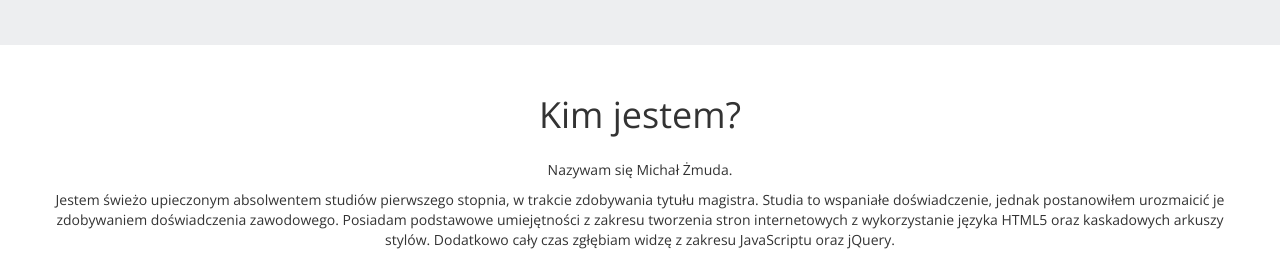
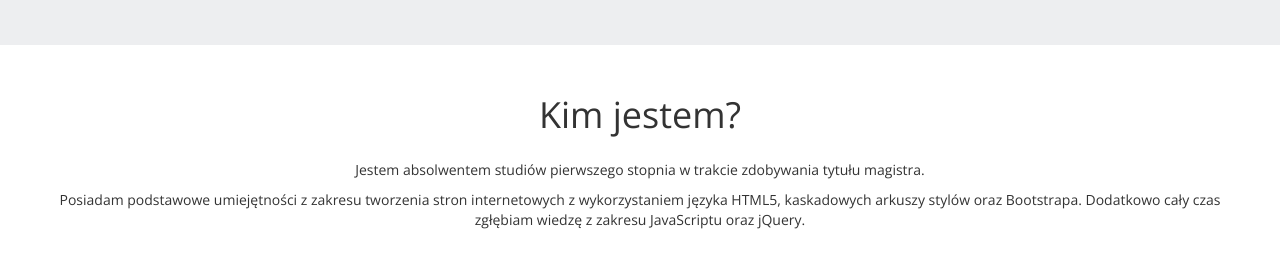
Before and after one commit to MichalZmu/CV-page, a plain HTML site: page index.html in a window 1280 px wide. Shown: the part 696-952 px from the top of the page. Drawn offline with nearby package versions, Linux system fonts and the light colour scheme.

Commit message:
0.0.7.6.1
Add new "about me" text

```diff
--- a/index.html
+++ b/index.html
@@ -55,13 +55,10 @@
 	<div class="row text-center">
 
 		<h1>Kim jestem?</h1>
-		<p>
-            Nazywam się Michał Żmuda.</p>
+		<p>Jestem absolwentem studiów pierwszego stopnia w trakcie zdobywania tytułu magistra.</p>
 
-		    <p>Jestem świeżo upieczonym absolwentem studiów pierwszego stopnia, w trakcie zdobywania tytułu magistra. Studia to wspaniałe doświadczenie, jednak postanowiłem urozmaicić je zdobywaniem doświadczenia  zawodowego.
+<p>Posiadam podstawowe umiejętności z zakresu tworzenia stron internetowych z wykorzystaniem języka HTML5, kaskadowych arkuszy stylów oraz Bootstrapa. Dodatkowo cały czas zgłębiam wiedzę z zakresu JavaScriptu oraz jQuery.  </p>
 
-            Posiadam podstawowe umiejętności z zakresu tworzenia stron internetowych z wykorzystanie języka HTML5 oraz kaskadowych arkuszy stylów. Dodatkowo cały czas zgłębiam widzę z zakresu JavaScriptu oraz jQuery.
-		</p>
 
 
         </div>
```
